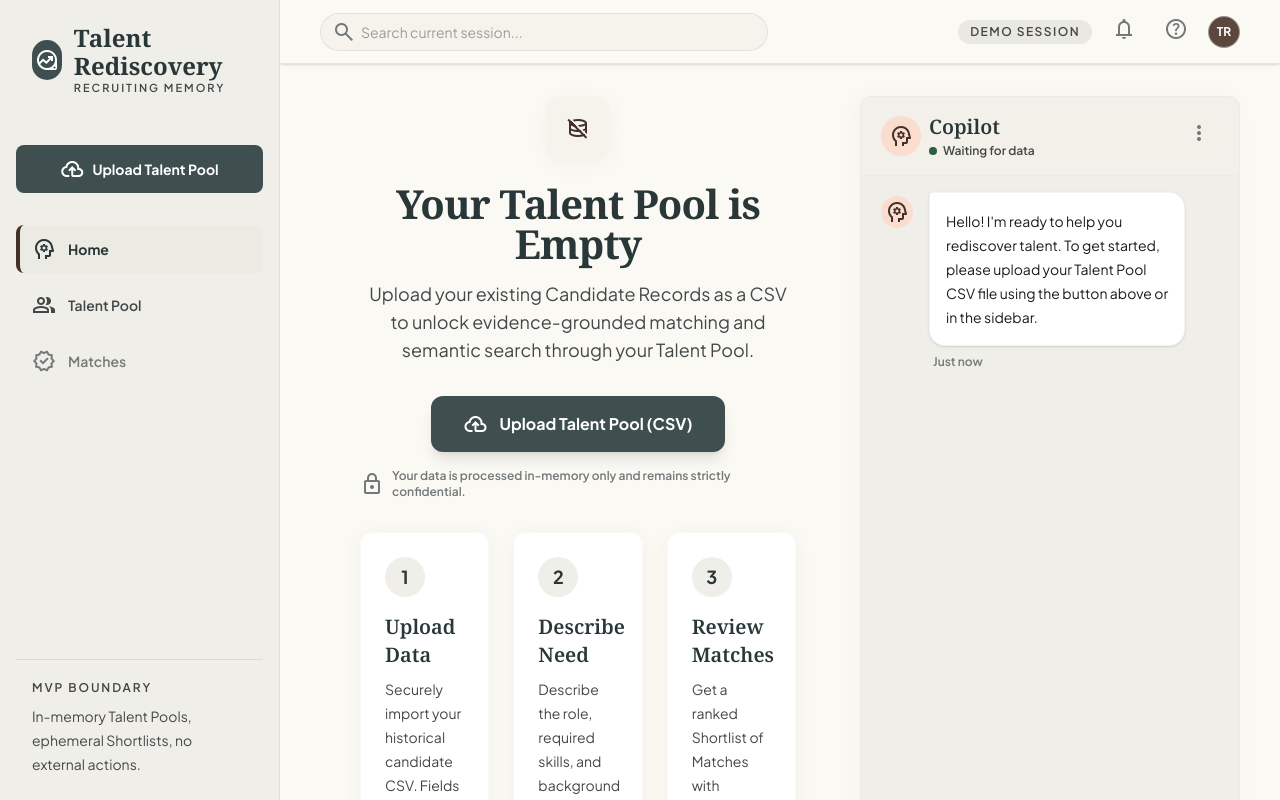
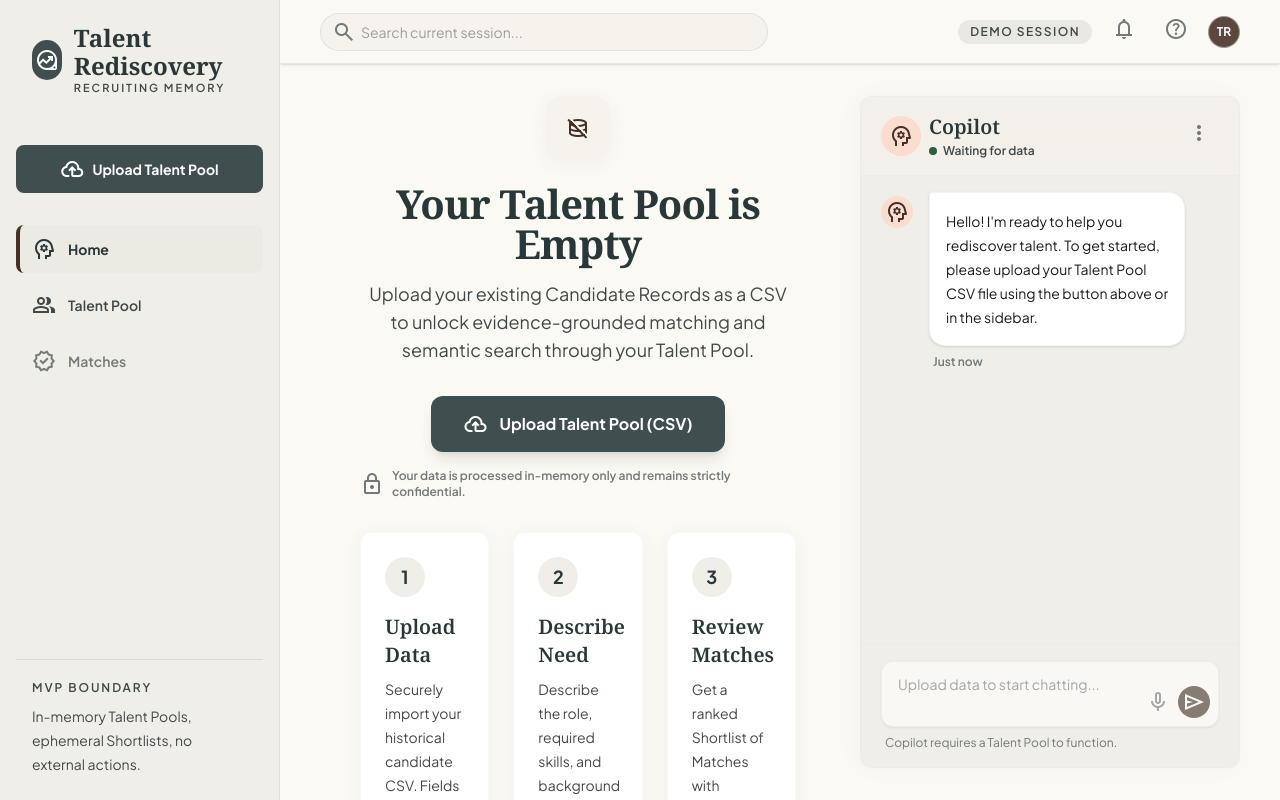
Before and after one commit to JPGallegos1/talent-rediscovery, a React (Vite) app: page / in a window 1280 px wide. Built offline with nearby package versions, Linux system fonts and the light colour scheme.

Commit message:
fix: constrain copilot panel height

```diff
--- a/src/main.tsx
+++ b/src/main.tsx
@@ -1393,10 +1393,11 @@ function CopilotPanel({
         : visibleCopilotError?.kind === "client"
           ? "Type a revised request..."
           : "Describe the role you're looking for...";
+  const copilotPanelClassName = "mt-6 flex w-full flex-col overflow-hidden rounded-xl border border-outline-soft/20 bg-surface-low shadow-stitch-panel xl:sticky xl:top-0 xl:mt-0 xl:ml-6 xl:h-[calc(100vh-8rem)] xl:max-h-[calc(100vh-8rem)] xl:w-[380px] xl:shrink-0 xl:self-start";
 
   if (mode === "empty") {
     return (
-      <aside className="mt-6 flex w-full flex-col overflow-hidden rounded-xl border border-outline-soft/20 bg-surface-low shadow-stitch-panel xl:mt-0 xl:ml-6 xl:w-[380px] xl:shrink-0">
+      <aside className={copilotPanelClassName}>
         <div className="flex items-center justify-between border-b border-outline-soft/10 bg-surface/50 px-5 py-4 backdrop-blur">
           <div className="flex items-center gap-2 text-slate">
             <div className="flex size-10 items-center justify-center rounded-full bg-earth-soft text-earth">
@@ -1446,7 +1447,7 @@ function CopilotPanel({
   }
 
   return (
-    <aside className="mt-6 flex w-full flex-col overflow-hidden rounded-xl border border-outline-soft/20 bg-surface-low shadow-stitch-panel xl:mt-0 xl:ml-6 xl:w-[380px] xl:shrink-0">
+    <aside className={copilotPanelClassName}>
       <div className="flex items-center justify-between border-b border-outline-soft/10 bg-surface/50 px-5 py-4 backdrop-blur">
         <div className="flex items-center gap-2 text-slate">
           <div className="flex size-10 items-center justify-center rounded-full bg-earth-soft text-earth">
```
